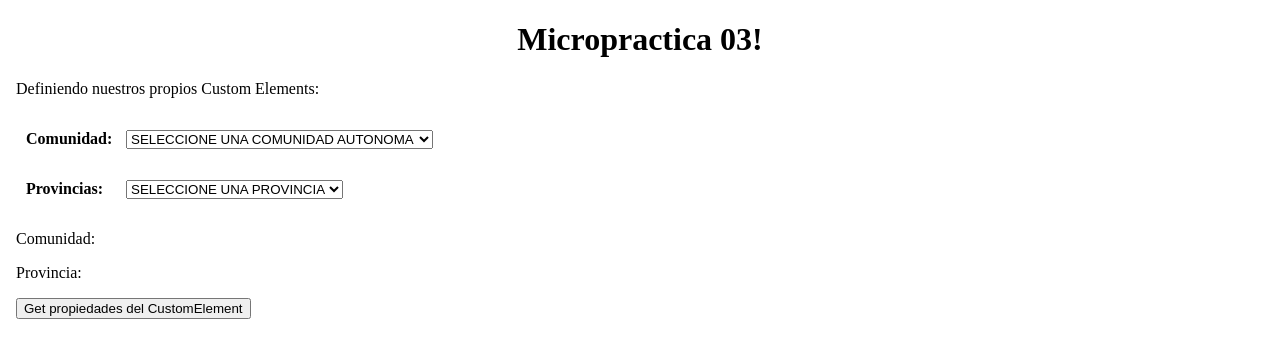
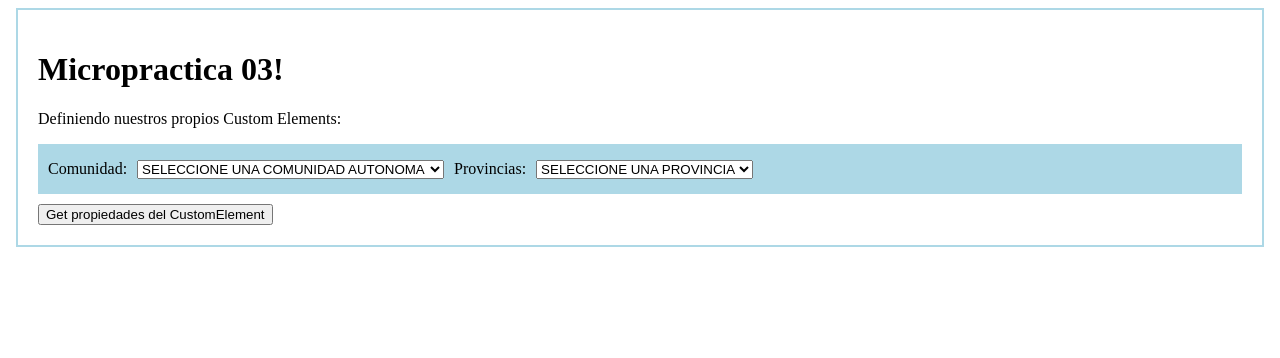
Before and after one commit to JorgeSerranoP/Practica_AngularComponents_DSI, an Angular app in the folder Micropractica3/: page / in a window 1280 px wide. Shown: the top 358 px of the page. Built offline with nearby package versions, Linux system fonts and the light colour scheme.

Commit message:
Mejorado formato

```diff
--- a/Micropractica3/src/app/app.component.html
+++ b/Micropractica3/src/app/app.component.html
@@ -1,8 +1,7 @@
 <body>
-    <h1 style="text-align: center;">{{title}}</h1>
+    <h1>{{title}}</h1>
     <p>Definiendo nuestros propios Custom Elements:</p>
     <div>
         <app-comunidad></app-comunidad>
-
     </div>
 </body>
--- a/Micropractica3/src/app/app.component.scss
+++ b/Micropractica3/src/app/app.component.scss
@@ -0,0 +1,4 @@
+body{
+    padding: 20px;
+    border: 2px solid lightblue;
+}
--- a/Micropractica3/src/app/comunidad/comunidad.component.html
+++ b/Micropractica3/src/app/comunidad/comunidad.component.html
@@ -1,21 +1,15 @@
 <div>
-    <p class="etiq">Comunidad:</p>
-    <select class="profile__name" [(ngModel)]="selectedCom">
+    <p class="etiq">Comunidad: </p>
+    <select class="select" [(ngModel)]="selectedCom">
         <option value="0" selected>SELECCIONE UNA COMUNIDAD AUTONOMA</option>
         <option *ngFor='let comunidad of comunidades; let i=index' [value]=comunidad[1]>{{comunidad[0]}}</option>
     </select>
-</div>
-<div>
-    <p class="etiq">Provincias:</p>
-    <select class="profile__name" [(ngModel)]="selectedProv">
+    <p class="etiq">Provincias: </p>
+    <select class="select" [(ngModel)]="selectedProv">
         <option value="0" selected>SELECCIONE UNA PROVINCIA</option>
         <ng-container *ngFor='let provincia of provincias'>
             <option *ngIf='provincia[0] == selectedCom' [value]=provincia[2]>{{provincia[1]}}</option>
         </ng-container>
     </select>
 </div>
-<div>
-    <p>Comunidad: </p><p [hidden] = "hide">{{selectedCom}}</p>
-    <p>Provincia: </p><p [hidden] = "hide">{{selectedProv}}</p>
-    <button (click)= "hide = false">Get propiedades del CustomElement</button>
-</div>
+<app-propiedades selectedCom="{{selectedCom}}" selectedProv="{{selectedProv}}"></app-propiedades>
--- a/Micropractica3/src/app/comunidad/comunidad.component.scss
+++ b/Micropractica3/src/app/comunidad/comunidad.component.scss
@@ -1,2 +1,11 @@
-.etiq {margin-left:10px;color:black;font-weight: bold;display:inline-block;width:100px;}
-   .profile{border: 1px solid;box-shadow: 1px 2px;width:270px;margin-bottom:5px;}
+.etiq {
+   margin-left: 10px;
+   color: black;
+   display: inline-block;
+   margin-right: 10px;
+}
+
+div{
+   background-color: lightblue;
+   margin: 10px 0;
+}
--- a/Micropractica3/src/app/comunidad/comunidad.component.ts
+++ b/Micropractica3/src/app/comunidad/comunidad.component.ts
@@ -9,7 +9,6 @@ export class ComunidadComponent implements OnInit {
 
   selectedCom: number = 0;
   selectedProv: number = 0;
-  hide: boolean = true;
 
   comunidades = [['Andalucia', 1], ['Aragon', 2], ['Asturias', 3], ['Islas Baleares', 4], ['Islas Canarias', 5], ['Cantabria', 6],
   ['Castilla y Leon', 7], ['Castilla-La Mancha', 8], ['Cataluña', 9], ['Valencia', 10], ['Extremadura', 11], ['Galicia', 12],
--- a/Micropractica3/src/app/propiedades/propiedades.component.html
+++ b/Micropractica3/src/app/propiedades/propiedades.component.html
@@ -1,5 +1,5 @@
 <div>
-    <p>Comunidad: </p>{{selectedCom}}
-    <p>Provincia: </p>{{selectedProv}}
-    <button>Get propiedades del CustomElement</button>
+    <p [hidden]="hide">Comunidad: {{selectedCom}}</p>
+    <p [hidden]="hide">Provincia: {{selectedProv}}</p>
+    <button (click)="hide = false">Get propiedades del CustomElement</button>
 </div>
--- a/Micropractica3/src/app/propiedades/propiedades.component.ts
+++ b/Micropractica3/src/app/propiedades/propiedades.component.ts
@@ -9,6 +9,7 @@ export class PropiedadesComponent implements OnInit {
 
     @Input() selectedCom: string = "";
     @Input() selectedProv: string = "";
+    hide: boolean = true;
 
     ngOnInit() {
     }
```
